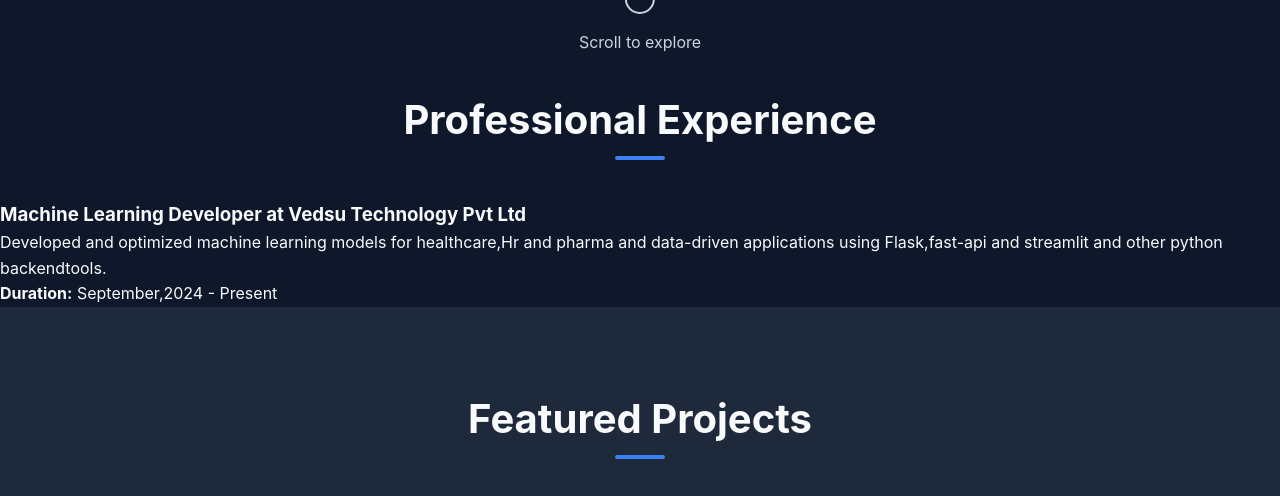
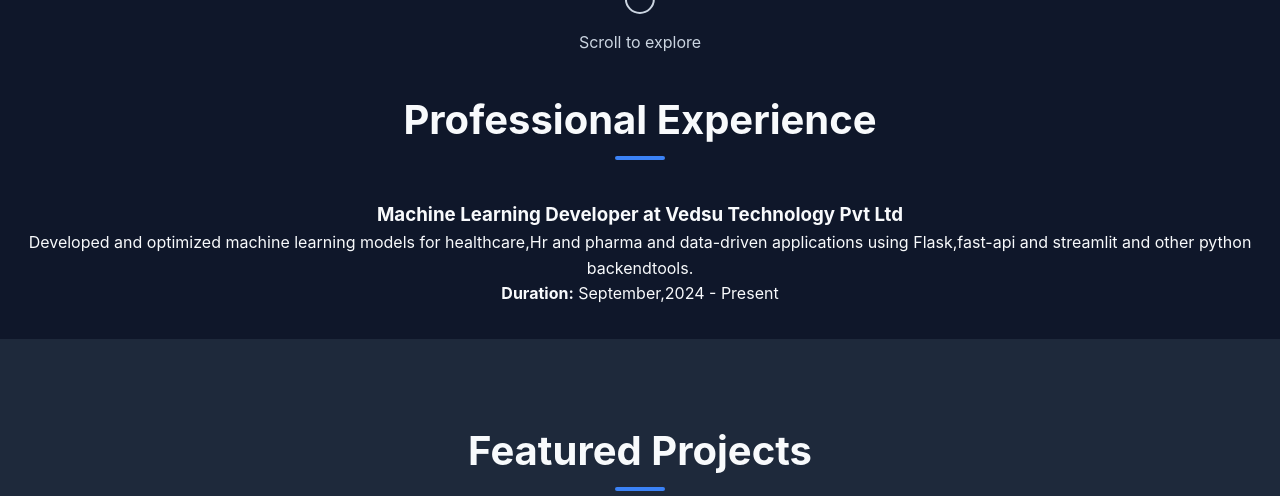
Before and after one commit to Philomathic01/Portfolio1, a Django app: page / in a window 1280 px wide. Shown: the part 712-1208 px from the top of the page. Run offline with Django 5.2, Linux system fonts and the light colour scheme.

Commit message:
Update index.html

```diff
--- a/main/templates/main/index.html
+++ b/main/templates/main/index.html
@@ -46,13 +46,13 @@
     <section class="experience" id="experience">
         <h2 class="section-title">Professional Experience</h2>
         <div class="experience-grid">
-            <div class="experience-card" data-aos="zoom-in">
+              <div class="hero-text reveal-text">
                 <h3>Machine Learning Developer at Vedsu Technology Pvt Ltd</h3>
                 <p>Developed and optimized machine learning models for healthcare,Hr and pharma and data-driven applications using Flask,fast-api and streamlit and other python backendtools.</p>
                 <p><strong>Duration:</strong> September,2024 - Present</p>
             </div>
-
-
+        </div>
+        </section>
 
 
     <!-- Projects Section -->
```
